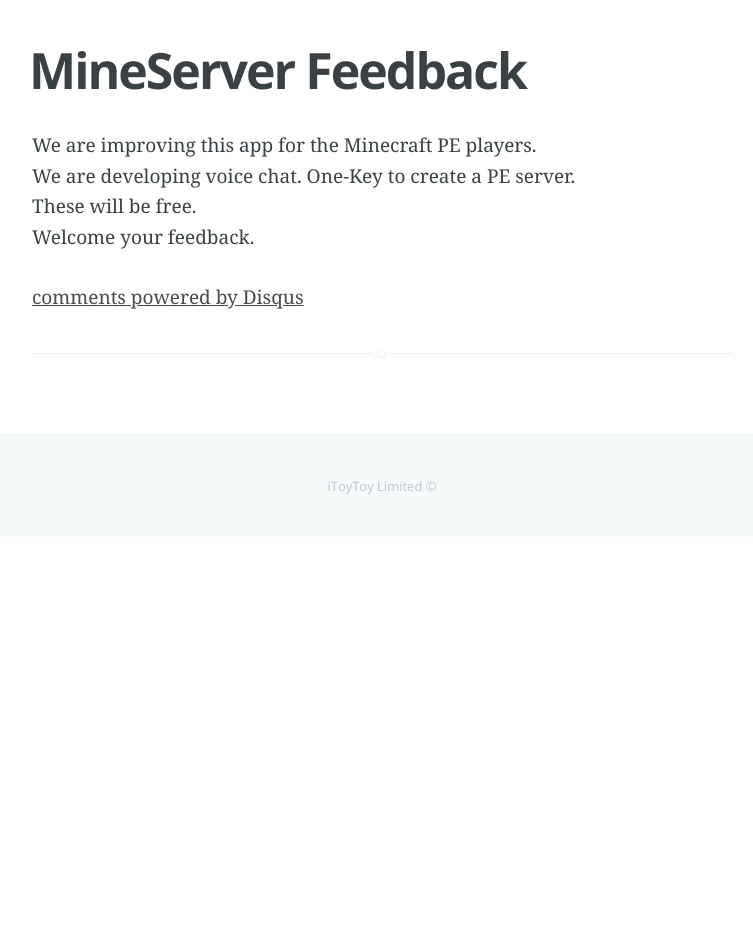
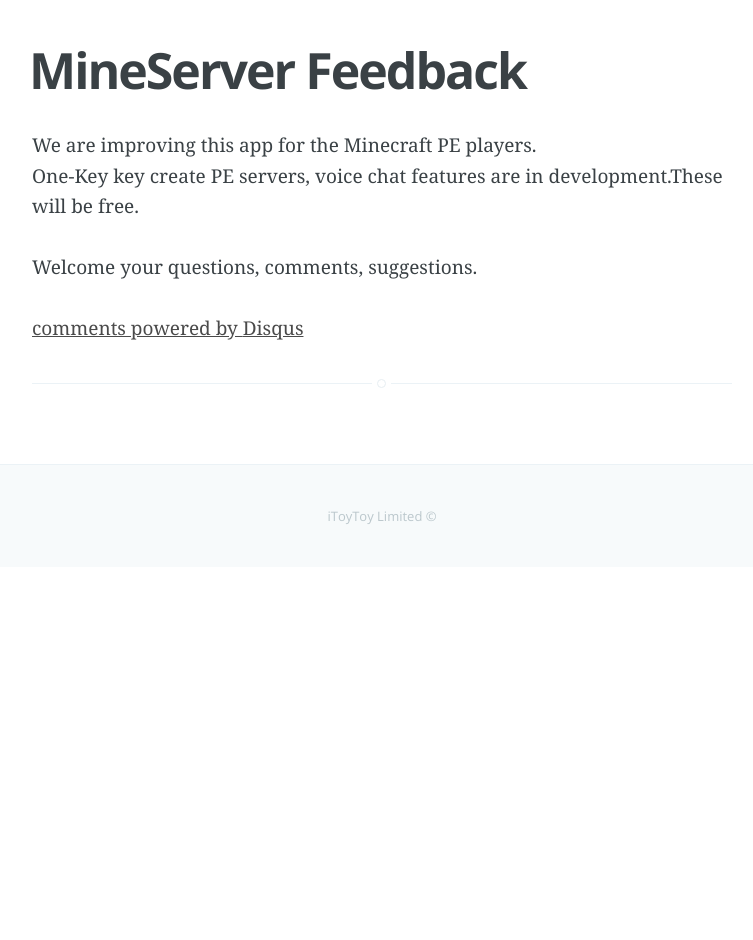
Before and after one commit to Minecraft-PE-Servers/Minecraft-PE-Servers.github.io, a Jekyll site: the page built from _posts/2016-06-10-mineserver-feedback.md, in a window 1280 px wide. Shown: the whole page, without its empty margins (258-1011 px from the left). Built offline with Jekyll 4.4.1, drawn with Linux system fonts in a browser that asks for light colours; comment, search, counter and statistics services are not loaded.

Commit message:
提交发布

```diff
--- a/_posts/2016-06-10-mineserver-feedback.md
+++ b/_posts/2016-06-10-mineserver-feedback.md
@@ -7,7 +7,6 @@
 ---
 
 We are improving this app for the Minecraft PE players.
-We are developing voice chat.
-One-Key to create a PE server.
-These will be free.
-Welcome your feedback.
+One-Key key create PE servers, voice chat features are in development.These will be free.
+
+Welcome your questions, comments, suggestions.
```
Also changed, not shown: 1 other file.
